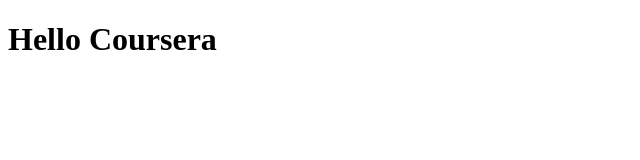
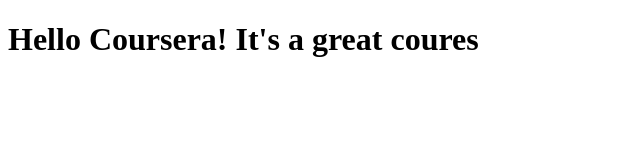
Before and after one commit to EasonLLin/coursera-test, a plain HTML site: page site/index.html in a window 1280 px wide. Shown: the whole page, without its empty margins (0-640 px from the left). Drawn offline with Linux system fonts and the light colour scheme.

Commit message:
Small addition to our page content

```diff
--- a/site/index.html
+++ b/site/index.html
@@ -4,6 +4,6 @@
 	<title>Hello Coursera!</title>
 </head>
 <body>
-<h1>Hello Coursera</h1>
+<h1>Hello Coursera! It's a great coures</h1>
 </body>
 </html>
```
